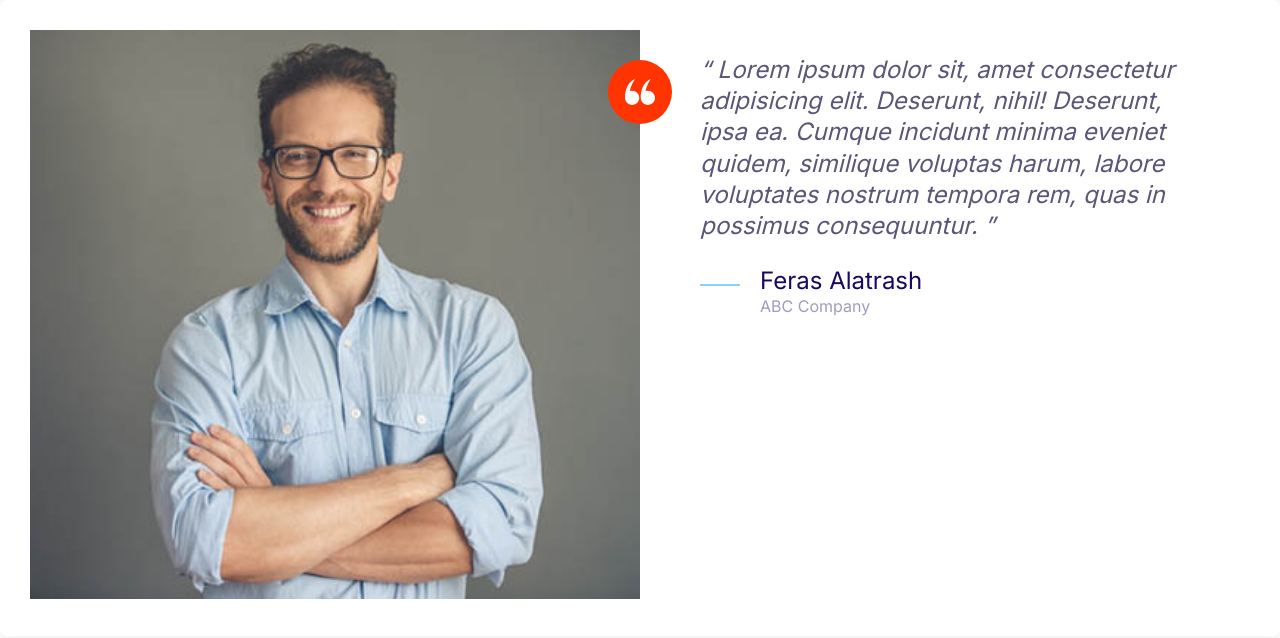
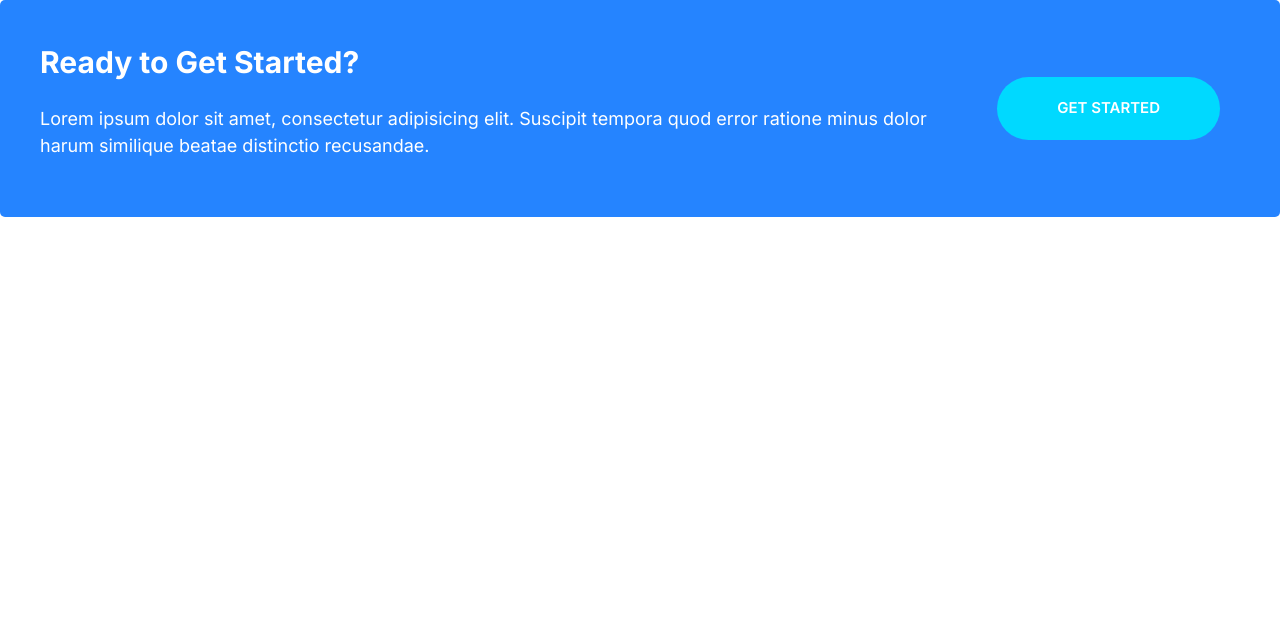
Before and after one commit to FER4S/Moshify, a plain HTML site: page index.html in a window 1280 px wide. Drawn offline with Linux system fonts and the light colour scheme.

Commit message:
Build Callouts.

```diff
--- a/css/styles.css
+++ b/css/styles.css
@@ -226,6 +226,11 @@ a {
 
 .btn--accent:hover {
   background: #ec3000;
+}
+
+.btn--streched {
+  padding-left: 6rem;
+  padding-right: 6rem;
 }
 
 .btn--block {
@@ -465,3 +470,41 @@ a {
     margin-left: 6rem;
   }
 }
+
+/* Callouts */
+
+.callout {
+  padding: 4rem;
+  border-radius: 5px;
+}
+
+.callout--primary {
+  background: var(--primary-color);
+  color: #fff;
+}
+.callout__heading {
+  color: #fff;
+  margin-top: 0;
+  font-size: 3rem;
+}
+.callout .btn {
+  align-self: center;
+  justify-self: center;
+}
+
+.callout__content {
+  text-align: center;
+}
+
+@media screen and (min-width: 768px) {
+  .callout .grid--1x2 {
+    grid-template-columns: 1fr auto;
+  }
+  .callout__content {
+    text-align: left;
+  }
+  .callout .btn {
+    justify-self: start;
+    margin: 0 2rem;
+  }
+}
--- a/index.html
+++ b/index.html
@@ -13,37 +13,17 @@
     <link rel="stylesheet" href="css/styles.css" />
   </head>
   <body>
-    <div class="card testimonial">
+    <div class="callout callout--primary">
       <div class="grid grid--1x2">
-        <div class="testimonial__image">
-          <img src="/images/testimonial.jpg" alt="A happy, smiling man" />
-          <span class="icon-container icon-container--accent">
-            <svg class="icon icon--small icon--white">
-              <use xlink:href="images/sprite.svg#quotes"></use>
-            </svg>
-          </span>
+        <div class="callout__content">
+          <h2 class="callout__heading">Ready to Get Started?</h2>
+          <p>
+            Lorem ipsum dolor sit amet, consectetur adipisicing elit. Suscipit
+            tempora quod error ratione minus dolor harum similique beatae
+            distinctio recusandae.
+          </p>
         </div>
-        <blockquote class="quote">
-          <p class="quote__text">
-            Lorem ipsum dolor sit, amet consectetur adipisicing elit. Deserunt,
-            nihil! Deserunt, ipsa ea. Cumque incidunt minima eveniet quidem,
-            similique voluptas harum, labore voluptates nostrum tempora rem,
-            quas in possimus consequuntur.
-          </p>
-          <footer>
-            <div class="media">
-              <div class="media__image">
-                <svg class="icon icon--primary quote__line">
-                  <use xlink:href="images/sprite.svg#line"></use>
-                </svg>
-              </div>
-              <div class="media__body">
-                <h3 class="media__title quote__author">Feras Alatrash</h3>
-                <p class="quote__company">ABC Company</p>
-              </div>
-            </div>
-          </footer>
-        </blockquote>
+        <a href="#" class="btn btn--secondary btn--streched">Get Started</a>
       </div>
     </div>
   </body>
```
Also changed, not shown: components/callouts.html (added, +13 -0 lines).
